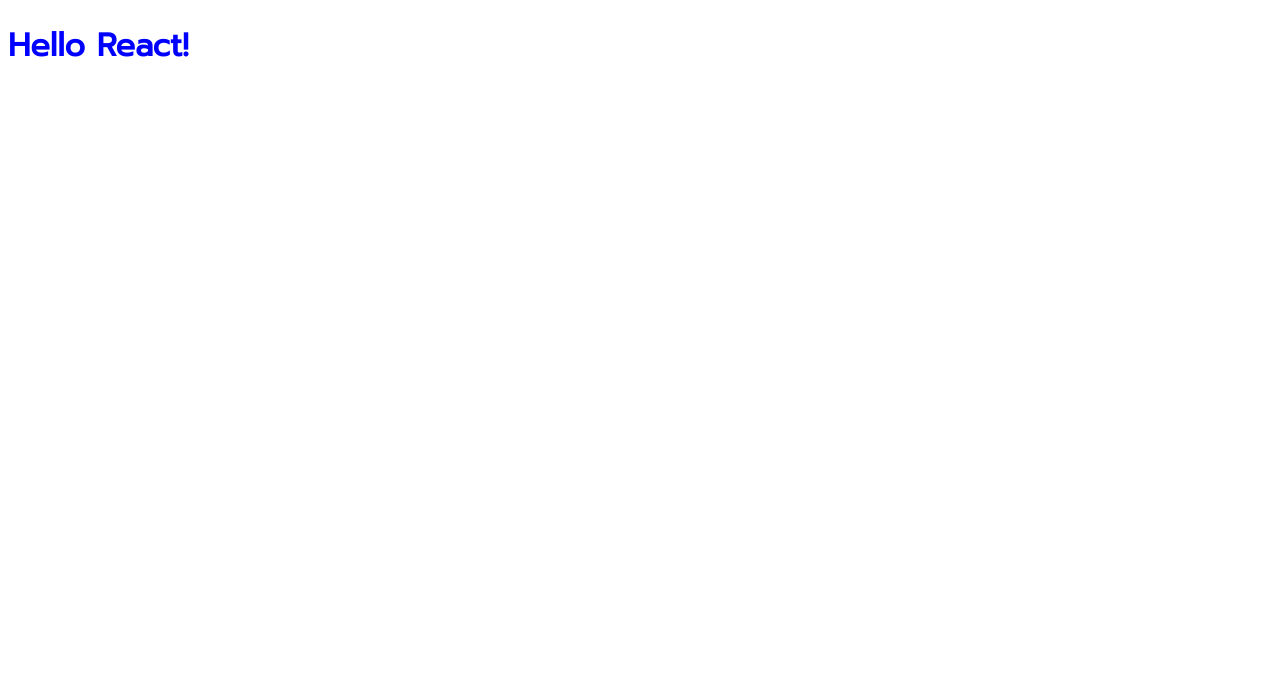
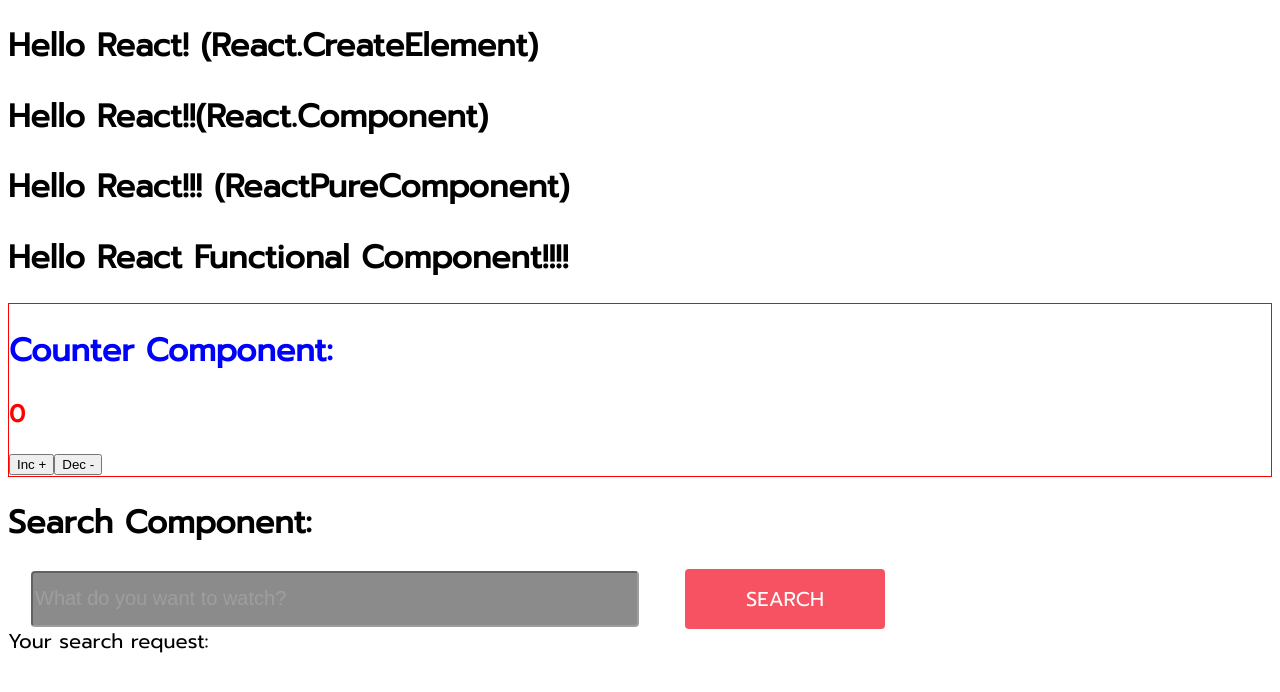
Before and after one commit to MishaTsyhankou/ReactGlobalLearn, a React app: page / in a window 1280 px wide. Shown: the top 692 px of the page. Built offline with nearby package versions, Linux system fonts and the light colour scheme.

Commit message:
Home Task 1

```diff
--- /dev/null
+++ b/src/Components/ FunctionalComponent.js
@@ -0,0 +1,9 @@
+
+import React from 'react';
+
+
+const FunctionalComponent = () => {
+    const text = 'Hello React Functional Component!!!!'
+    return <h1>{text}</h1>;
+}
+export default FunctionalComponent;
--- a/src/Components/App.jsx
+++ b/src/Components/App.jsx
@@ -1,4 +1,12 @@
 import React, {Component} from "react";
+import ReactComponent from "./ReactComponent";
+import helloReact from "./CreateElementComponent";
+import ReactPureComponent from "./ReactPureComponent";
+import FunctionalComponent from "./ FunctionalComponent";
+import Counter from "./Counter";
+import Search from "./SearchComponent";
+
+
 
 
 
@@ -6,7 +14,13 @@
     render() {
         return(
             <>
-                <h1 >Hello React!</h1>
+                {helloReact}
+                <ReactComponent/>
+                <ReactPureComponent/>
+                <FunctionalComponent />
+                <Counter />
+                <Search />
+
             </>
         )
     }
--- /dev/null
+++ b/src/Components/Counter.js
@@ -0,0 +1,21 @@
+import React from "react";
+import {useState} from "react";
+
+const Counter = () => {
+    const [count, setCount] = useState(0);
+
+
+    return (
+        <>
+            <div className='counter'>
+
+                <h1>Counter Component: </h1>
+                <h2 >{count}</h2>
+            <button onClick={()=>setCount(count + 1)}>Inc +</button>
+            <button onClick={()=>setCount(count - 1)}>Dec -</button>
+            </div>
+        </>
+    )
+}
+
+export default Counter;
--- /dev/null
+++ b/src/Components/CreateElementComponent.js
@@ -0,0 +1,6 @@
+import React from "react";
+
+
+const helloReact = React.createElement('h1', {}, 'Hello React! (React.CreateElement)');
+
+export default helloReact;
--- /dev/null
+++ b/src/Components/ReactComponent.js
@@ -0,0 +1,10 @@
+import React from "react";
+
+
+class ReactComponent extends React.Component {
+    render() {
+        return <h1>Hello React!!(React.Component)</h1>;
+    }
+}
+
+export default ReactComponent;
--- /dev/null
+++ b/src/Components/ReactPureComponent.js
@@ -0,0 +1,10 @@
+import React from "react";
+
+
+class ReactPureComponent extends React.PureComponent {
+    render() {
+        return <h1>Hello React!!! (ReactPureComponent)</h1>;
+    }
+}
+
+export default ReactPureComponent;
--- /dev/null
+++ b/src/Components/SearchComponent.js
@@ -0,0 +1,31 @@
+import React from "react";
+import {useState} from "react";
+
+const Search = () => {
+    const [searchValue, setSearch] = useState("");
+    const [searchRequest, setSearchRequest] = useState("");
+    const handleSearch = e => {
+
+        setSearch(e.target.value)
+    };
+    return  (
+        <>
+            <h1>Search Component:</h1>
+            <div className="search">
+            <input
+                className='searchComponent'
+                type="text"
+                placeholder="What do you want to watch?"
+                value={searchValue}
+                onChange={handleSearch}
+            />
+
+                <div onClick={()=>setSearchRequest(searchValue)} className='searchButton'>Search</div>
+            </div>
+
+            <div className='searchResult'>Your search request: {searchRequest}</div>
+        </>
+    )
+}
+
+export default Search;
--- a/src/styles/_global.scss
+++ b/src/styles/_global.scss
@@ -5,16 +5,62 @@
 }
 
 h1 {
-  color: $primaryColor;
+  color: black;
 }
 
-.container{
-  &__subtitle {
+
+.counter {
+  border: 1px solid red;
+  color: red;
+  h1 {
     color: $secondaryColor;
-    display: block;
-    height: 300px;
-    background: url("../images/webpack.png");
-    display: flex;
-    justify-content: center;
+
   }
 }
+
+.search {
+  width: 900px;
+  display: flex;
+   align-items: center;
+  justify-content: space-around;
+
+  input{
+    width: 600px;
+    height: 50px;
+    font-weight: 400;
+    font-size: 20px;
+    line-height: 24px;
+    color: white;
+    background: rgba(50, 50, 50, 0.8);
+    mix-blend-mode: normal;
+    opacity: 0.7;
+    border-radius: 4px;
+  }
+}
+.searchButton{
+  width: 200px;
+  height: 60px;
+  display: flex;
+  justify-content: center;
+  align-items: center;
+  border-radius: 4px;
+  background: #F65261;
+  border-radius: 4px;
+  font-weight: 500;
+  font-size: 20px;
+  line-height: 24px;
+  text-align: center;
+  text-transform: uppercase;
+  color: #FFFFFF;
+  cursor: default;
+  &:hover{
+    background: peru;
+  }
+}
+
+.searchResult{
+  color: black;
+  font-weight: 400;
+  font-size: 20px;
+  line-height: 24px;
+}
--- a/webpack.config.js
+++ b/webpack.config.js
@@ -80,7 +80,7 @@
                use: {
                    loader: 'babel-loader',
                    options: {
-                       presets: ['@babel/preset-env', '@babel/preset-react']
+                       presets: ['@babel/preset-env', ["@babel/preset-react", {"runtime": "automatic"}]]
                    }
                }
            }
```
